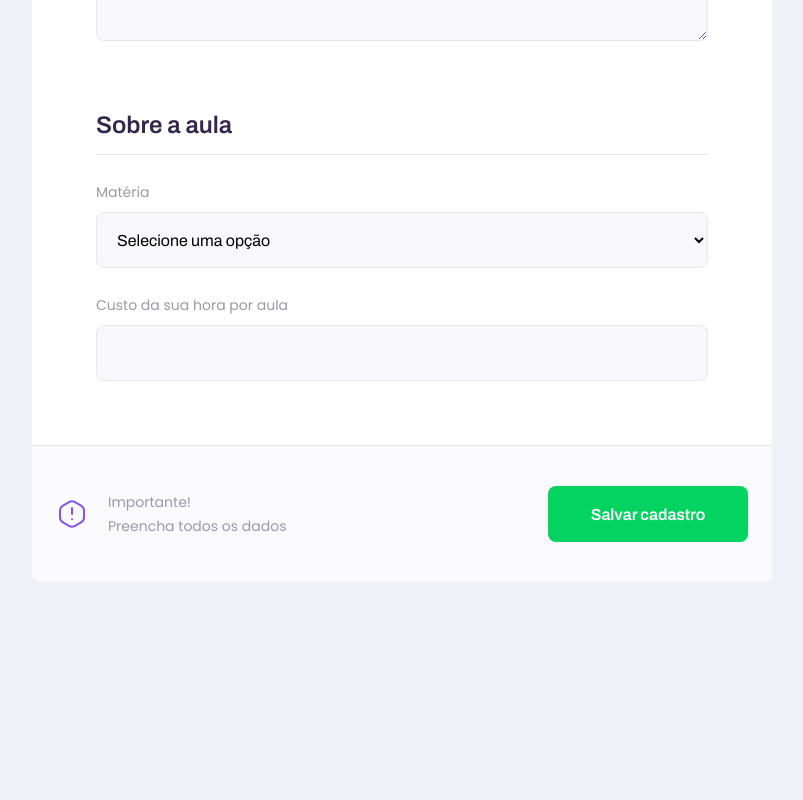
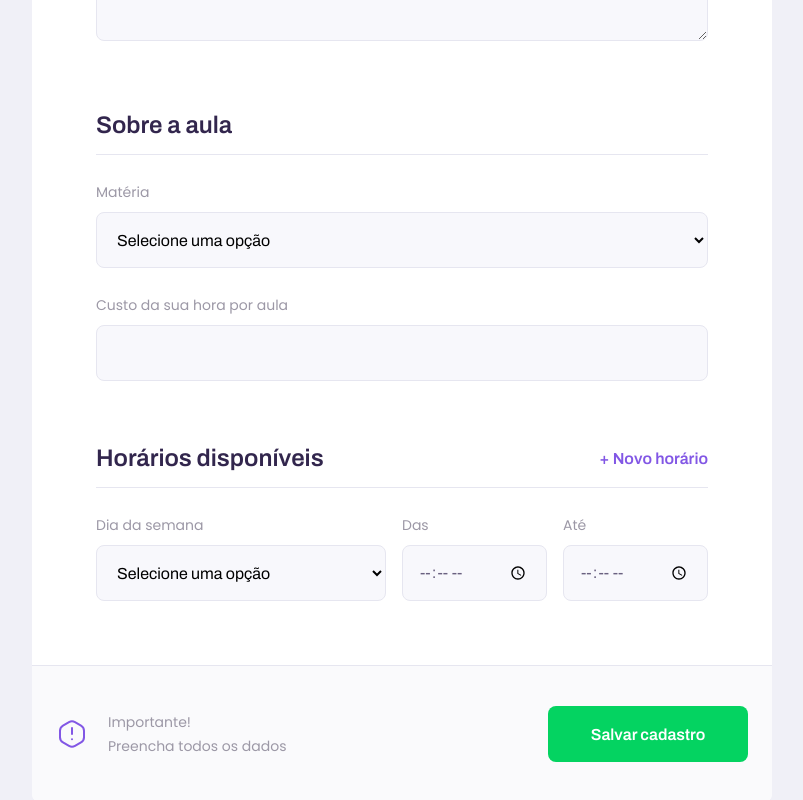
Before and after one commit to SuiciniVz/NextLevelWeekRocketseatProject, a React (Create React App) app: page /give-classes in a window 1280 px wide. Shown: the part 882-1682 px from the top of the page, without its empty margins (238-1041 px from the left). Before the commit the page ends 1464 px from the top, so only its background shows below. Built offline with nearby package versions, Linux system fonts and the light colour scheme.

Commit message:
Page TeacherForm completed

```diff
--- a/src/components/Select/index.tsx
+++ b/src/components/Select/index.tsx
@@ -15,8 +15,8 @@
   return (
     <div className="select-block">
       <label htmlFor={name}>{label}</label>
-      <select id={name} {...rest} >
-        <option value="" disabled selected hidden>Selecione uma opção</option>
+      <select defaultValue="" id={name} {...rest} >
+        <option value="" disabled hidden>Selecione uma opção</option>
 
         {options.map(option => {
           return <option key={option.value} value={option.value}>{option.label}</option>
--- a/src/pages/TeacherForm/index.tsx
+++ b/src/pages/TeacherForm/index.tsx
@@ -1,4 +1,5 @@
-import React from 'react';
+import React, { useState } from 'react';
+
 import PageHeader from '../../components/PageHeader';
 import Input from '../../components/input';
 import Textarea from '../../components/TextArea';
@@ -9,6 +10,19 @@
 import './style.css'
 
 function TeacherForm() {
+
+  const [scheduleItems, setScheduleItens] = useState([
+    {week_day: 0, from: '', to: ''},
+  ]);
+
+  function addNewScheduleItem() {
+    setScheduleItens([
+      ...scheduleItems,
+      {week_day: 0, from: '', to: ''},
+    ])
+  }
+
+
   return (
     <div id="page-teacher-form" className="container">
       <PageHeader
@@ -51,6 +65,41 @@
 
         </fieldset>
 
+        <fieldset>
+          <legend>Horários disponíveis
+
+            <button type="button" onClick={addNewScheduleItem}>
+                + Novo horário
+            </button>
+
+          </legend>
+
+          {scheduleItems.map( scheduleItem => {
+            return (
+
+              <div key={scheduleItem.week_day} className="schedule-item">
+                <Select
+                  name="week_day"
+                  label="Dia da semana"
+                  options={[
+                    {value: '0', label:'Domingo'},
+                    {value: '1', label:'Segunda-feira'},
+                    {value: '2', label:'Terça-feira'},
+                    {value: '3', label:'Quarta-feira'},
+                    {value: '4', label:'Quinta-feira'},
+                    {value: '5', label:'Sexta-feira'},
+                    {value: '6', label:'Sábado'},
+                  ]}
+                />
+                <Input type="time" name="from" label="Das" />
+                <Input type="time" name="to" label="Até" />
+              </div>
+
+            );
+          })}
+
+        </fieldset>
+
         <footer>
           <p>
             <img src={warningIcon} alt="Aviso importante"/>
--- a/src/pages/TeacherForm/style.css
+++ b/src/pages/TeacherForm/style.css
@@ -46,6 +46,20 @@
   padding-bottom: 1.6rem;
   border-bottom: 1px solid var(--color-line-in-white);
 }
+
+#page-teacher-form main fieldset legend button {
+  background: none;
+  border: 0;
+  color: var(--color-primary);
+  font: 700 1.6rem Archivo;
+  cursor: pointer;
+  transition: background 0.2s;
+}
+
+#page-teacher-form main fieldset legend button:hover{
+  background: var(--color-primary-dark)
+}
+
 
 #page-teacher-form main footer {
   padding: 4rem 2.4rem;
@@ -107,6 +121,14 @@
   #page-teacher-form main footer p {
     justify-content: space-between;
   }
+  #page-teacher-form main .schedule-item {
+    display: grid;
+    grid-template-columns: 2fr 1fr 1fr;
+    column-gap: 1.6rem;
+  }
+  #page-teacher-form main .schedule-item .input-block {
+    margin-top: 0 !important;
+  }
   #page-teacher-form main footer button {
     width: 20rem;
     margin-top: 0;
```
